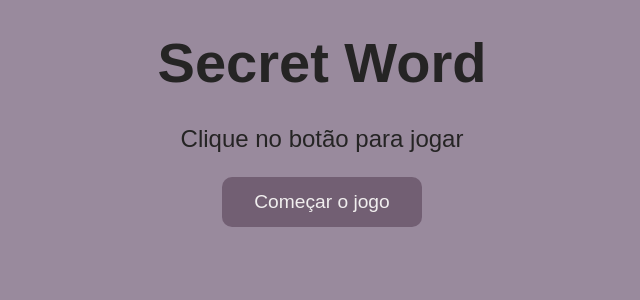
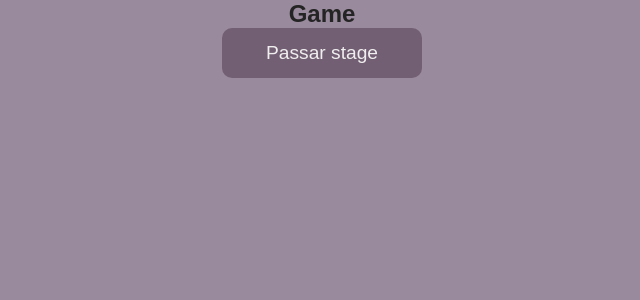
Before and after one commit to theselegadev/react-js, a React (Vite) app in the folder SECRET_WORD_6/: page / in a window 1280 px wide. Both pictures are taken after a click on the button "Começar o jogo". Shown: the top 300 px of the page, without its empty margins (318-958 px from the left). Built offline with nearby package versions, Linux system fonts and the light colour scheme.

Commit message:
passando os stages

```diff
--- a/SECRET_WORD_6/src/App.jsx
+++ b/SECRET_WORD_6/src/App.jsx
@@ -18,11 +18,23 @@ function App() {
   const [gameStage,setGameStage] = useState(stages[0].name)
   const [words] = useState(wordsList)
 
+  const startGame = () =>{
+    setGameStage(stages[1].name)
+  }
+
+  const verifyLetter = ()=>{
+    setGameStage(stages[2].name)
+  }
+
+  const retry = ()=>{
+    setGameStage(stages[0].name)
+  }
+
   return (
     <div className='App'>
-      {gameStage === "start" && <StartScreen/>}
-      {gameStage === "game" && <Game/>}
-      {gameStage === "end" && <EndGame/>}
+      {gameStage === "start" && <StartScreen startGame={startGame}/>}
+      {gameStage === "game" && <Game verifyLetter={verifyLetter}/>}
+      {gameStage === "end" && <EndGame retry={retry}/>}
     </div>
   )
 }
--- a/SECRET_WORD_6/src/components/EndGame.jsx
+++ b/SECRET_WORD_6/src/components/EndGame.jsx
@@ -1,9 +1,10 @@
 import "./EndGame.css"
 
-const EndGame = () => {
+const EndGame = ({retry}) => {
   return (
     <div className="endGame">
         <h2>EndGame</h2>
+        <button onClick={retry}>Jogar novamente</button>
     </div>
   )
 }
--- a/SECRET_WORD_6/src/components/Game.jsx
+++ b/SECRET_WORD_6/src/components/Game.jsx
@@ -1,9 +1,10 @@
 import "./Game.css"
 
-const Game = () => {
+const Game = ({verifyLetter}) => {
   return (
     <div className="game">
         <h2>Game</h2>
+        <button onClick={verifyLetter}>Passar stage</button>
     </div>
   )
 }
--- a/SECRET_WORD_6/src/components/StartScreen.css
+++ b/SECRET_WORD_6/src/components/StartScreen.css
@@ -6,18 +6,3 @@
     margin-bottom: 1em;
     font-size: 1.5em;
 }
-.start button{
-    height: 50px;
-    width: 200px;
-    font-size: larger;
-    background-color: rgba(100, 79, 100, 0.719);
-    border-radius: 10px;
-    color: rgb(240, 238, 238);
-    cursor: pointer;
-    transition: ease-in-out 200ms;
-}
-.start button:hover{
-    box-shadow: 0px 3px 8px rgba(0, 0, 0, 0.274);
-    transform: translateY(-5px);
-    background-color: rgba(44, 1, 42, 0.486);
-}
--- a/SECRET_WORD_6/src/components/StartScreen.jsx
+++ b/SECRET_WORD_6/src/components/StartScreen.jsx
@@ -1,11 +1,11 @@
 import './StartScreen.css';
 
-const StartScreen = () => {
+const StartScreen = ({startGame}) => {
   return (
     <div className='start'>
         <h1>Secret Word</h1>
         <p>Clique no botão para jogar</p>
-        <button>Começar o jogo</button>
+        <button onClick={startGame}>Começar o jogo</button>
     </div>
   )
 }
--- a/SECRET_WORD_6/src/index.css
+++ b/SECRET_WORD_6/src/index.css
@@ -6,3 +6,18 @@
   border: none;
   outline: none;
 }
+button{
+    height: 50px;
+    width: 200px;
+    font-size: larger;
+    background-color: rgba(100, 79, 100, 0.719);
+    border-radius: 10px;
+    color: rgb(240, 238, 238);
+    cursor: pointer;
+    transition: ease-in-out 200ms;
+}
+button:hover{
+    box-shadow: 0px 3px 8px rgba(0, 0, 0, 0.274);
+    transform: translateY(-5px);
+    background-color: rgba(44, 1, 42, 0.486);
+}
```
